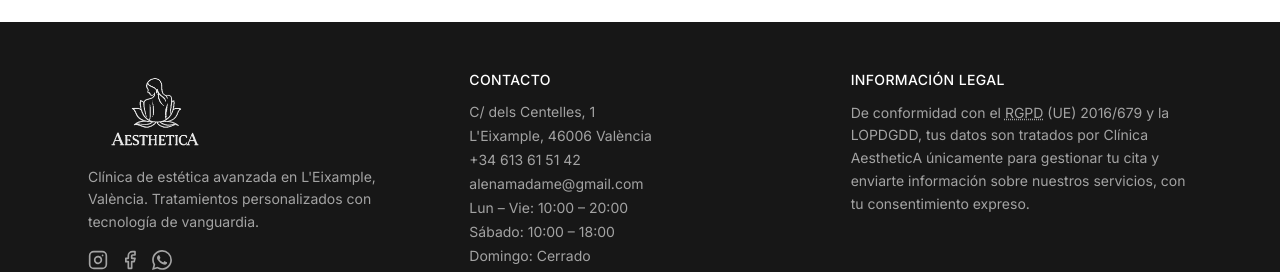
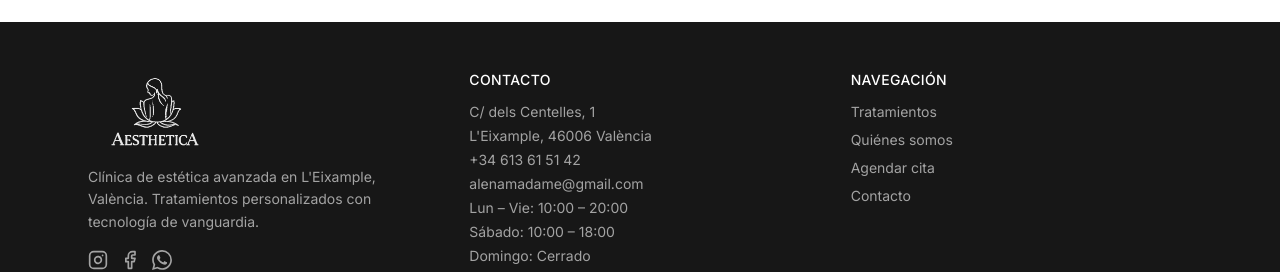
Before and after one commit to lalego/aesthetica-web, a React (Vite) app: page / in a window 1280 px wide. Shown: the part 4642-4914 px from the top of the page. Built offline with nearby package versions, Linux system fonts and the light colour scheme; no server answers; the database is empty; a web font is replaced by a local one.

Commit message:
fix: quitar bloque Información legal del footer, añadir nav rápida

```diff
--- a/src/components/layout/Footer.tsx
+++ b/src/components/layout/Footer.tsx
@@ -64,16 +64,21 @@ export const Footer = () => {
             </address>
           </div>
 
-          {/* RGPD */}
+          {/* Navegación */}
           <div className="space-y-3">
-            <p className="text-white text-sm font-medium uppercase tracking-wide">Información legal</p>
-            <p className="text-sm leading-relaxed">
-              De conformidad con el{' '}
-              <abbr title="Reglamento General de Protección de Datos">RGPD</abbr> (UE)
-              2016/679 y la LOPDGDD, tus datos son tratados por Clínica AestheticA
-              únicamente para gestionar tu cita y enviarte información sobre nuestros
-              servicios, con tu consentimiento expreso.
-            </p>
+            <p className="text-white text-sm font-medium uppercase tracking-wide">Navegación</p>
+            <ul className="text-sm space-y-2">
+              {[
+                { label: 'Tratamientos', href: '/#tratamientos' },
+                { label: 'Quiénes somos', href: '/#nosotros' },
+                { label: 'Agendar cita', href: '/#agendar' },
+                { label: 'Contacto', href: '/#contacto' },
+              ].map(({ label, href }) => (
+                <li key={href}>
+                  <a href={href} className="hover:text-white transition-colors">{label}</a>
+                </li>
+              ))}
+            </ul>
           </div>
         </div>
 
```
